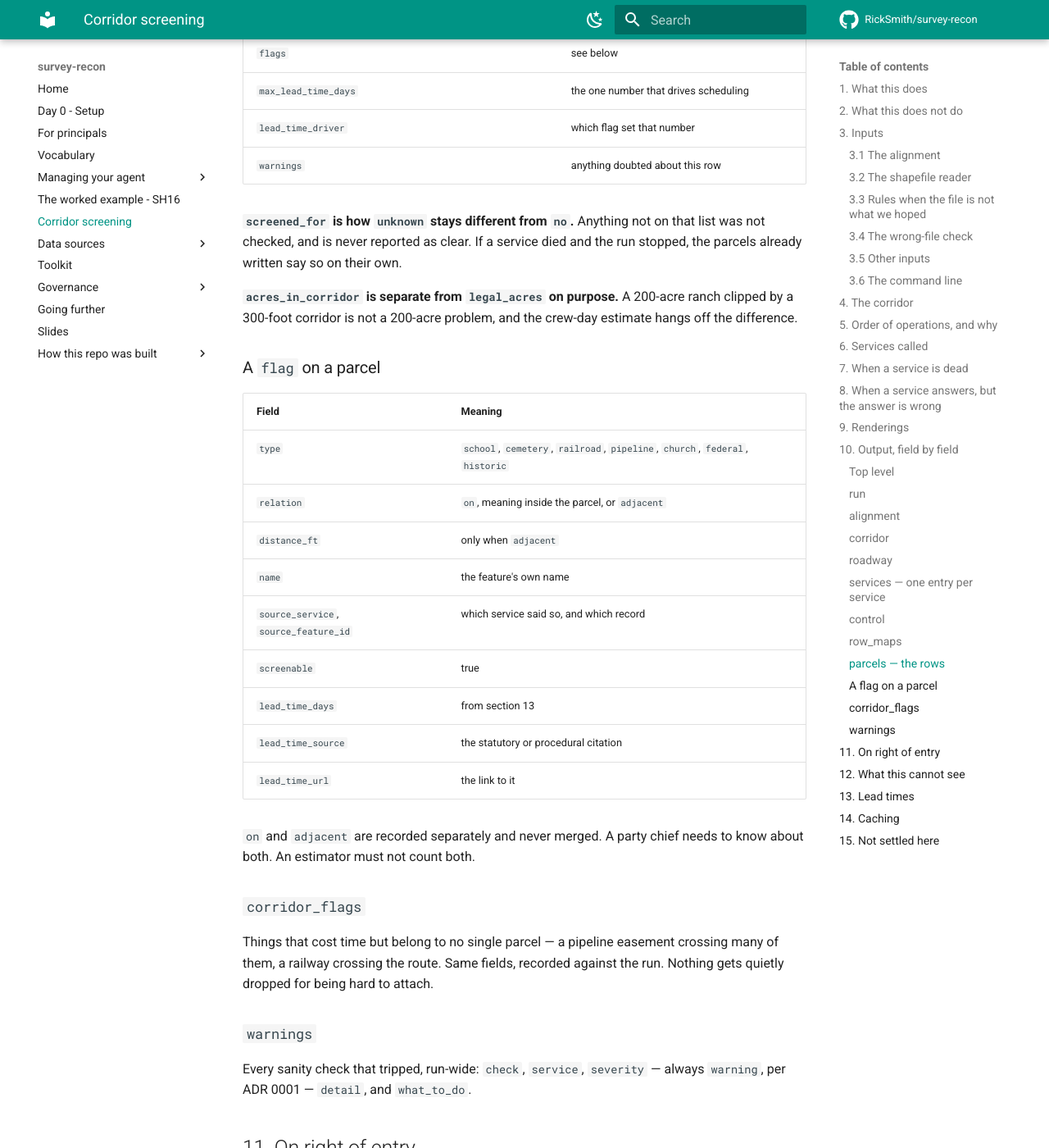
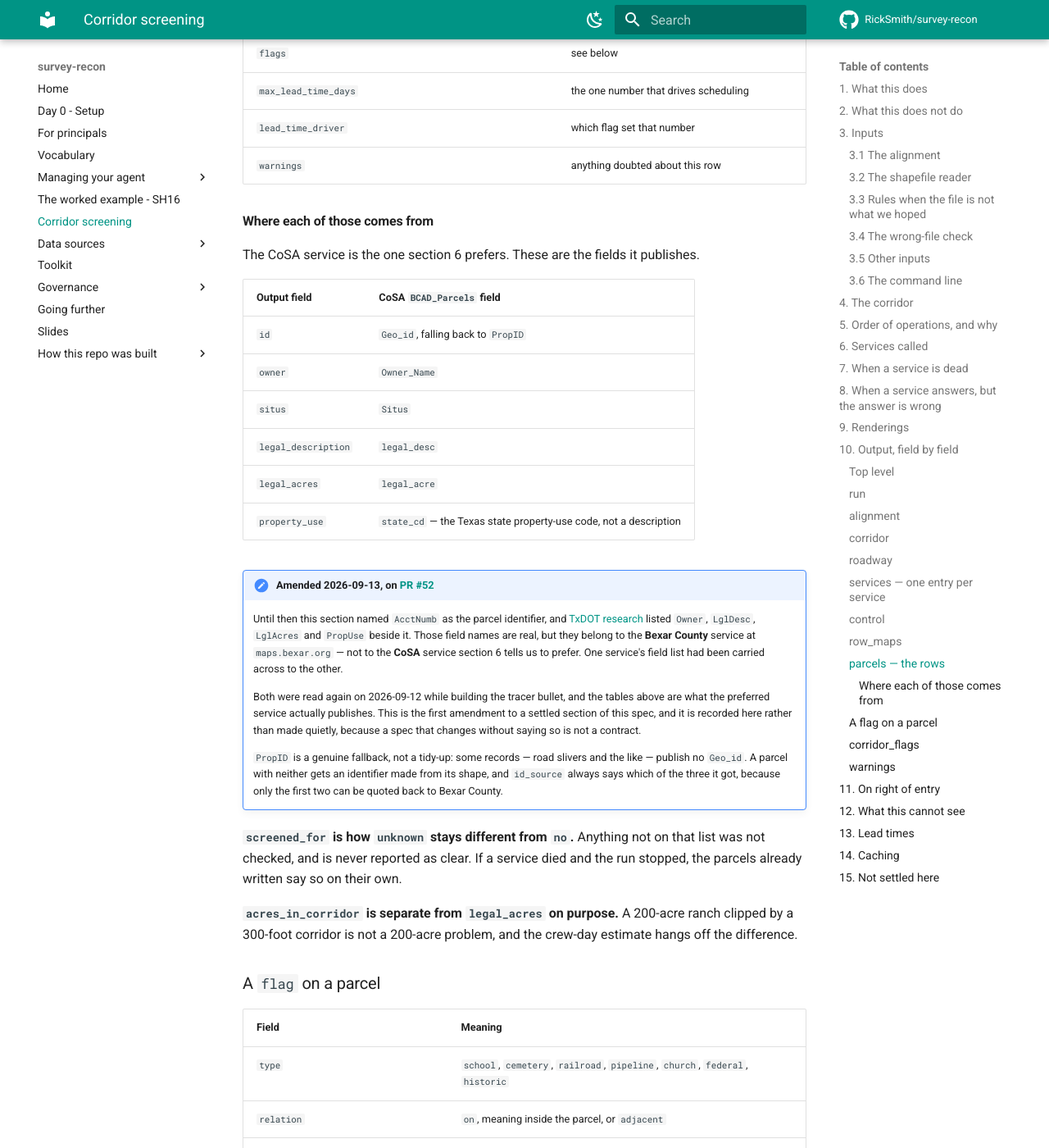
Before and after one commit to RickSmith/survey-recon, an MkDocs documentation site: the page built from docs/corridor-screen/spec.md, in a window 1280 px wide and 1400 px high, scrolled down 9412 px. Shown: the whole window at 82% size. Built offline with MkDocs 1.6.1 and Material for MkDocs 9.7.7, drawn with Linux system fonts in a browser that asks for light colours; comment, search, counter and statistics services are not loaded; some of the changed text lies outside the part shown.

Commit message:
Amend the spec's parcel field names, on Rick's call
The spec named `AcctNumb` as the parcel identifier. That field is real, but it
belongs to the Bexar County service, not to the CoSA service section 6 tells us
to prefer. The tool has followed the service since it was written; the spec is
what disagreed.

Amending a settled section is not the agent's call, so it was raised on PR #52
and left alone until Rick ruled. He chose to amend rather than leave the spec as
a record of what was agreed, on the grounds that a spec naming a field the
preferred service does not have will send whoever builds #14 the wrong way.

Section 10 now carries the real field names and a mapping table saying which
CoSA field feeds which output field -- including that `property_use` is the
Texas state property-use code rather than a description, which was not obvious
from the old wording either. The `PropID` fallback is written down rather than
left as a surprise, because some records publish no `Geo_id` and four rows in
the SH16 capture use it.

The amendment is noted in place and in the document header rather than made
quietly. A spec that changes without saying so is not a contract, and the note
is the part a reader needs in six months when the git blame has scrolled away.

Co-Authored-By: Claude Opus 5 <noreply@anthropic.com>

```diff
--- a/docs/corridor-screen/spec.md
+++ b/docs/corridor-screen/spec.md
@@ -1,6 +1,7 @@
 # Corridor screening — specification
 
 **Status:** settled 2026-09-12, from the grilling on [issue #5](https://github.com/RickSmith/survey-recon/issues/5).
+**Amended:** 2026-09-13 — section 10, the parcel field names. See the note there.
 **Scope of work for:** the `corridor-screen/` tool.
 
 A note on words. A **spec** is a scope of work. A **schema** is an agreed field list — the column headings on a parcel table that everybody uses the same way. An **endpoint** is the web address you ask a question of. A **cache** is a saved copy of an answer you already got. Everything else is in [CONTEXT.md](https://github.com/RickSmith/survey-recon/blob/main/CONTEXT.md).
@@ -247,8 +248,8 @@ This block is the honesty block. It is what lets somebody else decide whether to
 
 | Field | Meaning |
 |---|---|
-| `id` | `AcctNumb`, or a synthetic identifier |
-| `id_source` | `AcctNumb` or `synthetic` |
+| `id` | `Geo_id`, or `PropID`, or a synthetic identifier |
+| `id_source` | `Geo_id`, `PropID` or `synthetic` |
 | `owner`, `situs`, `legal_description`, `legal_acres`, `property_use` | as published by the appraisal district |
 | `acres_in_corridor` | how much of the parcel is actually inside the ribbon |
 | `fraction_in_corridor` | that figure as a proportion |
@@ -259,6 +260,38 @@ This block is the honesty block. It is what lets somebody else decide whether to
 | `max_lead_time_days` | the one number that drives scheduling |
 | `lead_time_driver` | which flag set that number |
 | `warnings` | anything doubted about this row |
+
+#### Where each of those comes from
+
+The CoSA service is the one section 6 prefers. These are the fields it publishes.
+
+| Output field | CoSA `BCAD_Parcels` field |
+|---|---|
+| `id` | `Geo_id`, falling back to `PropID` |
+| `owner` | `Owner_Name` |
+| `situs` | `Situs` |
+| `legal_description` | `legal_desc` |
+| `legal_acres` | `legal_acre` |
+| `property_use` | `state_cd` — the Texas state property-use code, not a description |
+
+!!! note "Amended 2026-09-13, on [PR #52](https://github.com/RickSmith/survey-recon/pull/52)"
+    Until then this section named `AcctNumb` as the parcel identifier, and
+    [TxDOT research](../txdot-research.md) listed `Owner`, `LglDesc`, `LglAcres`
+    and `PropUse` beside it. Those field names are real, but they belong to the
+    **Bexar County** service at `maps.bexar.org` — not to the **CoSA** service
+    section 6 tells us to prefer. One service's field list had been carried
+    across to the other.
+
+    Both were read again on 2026-09-12 while building the tracer bullet, and the
+    tables above are what the preferred service actually publishes. This is the
+    first amendment to a settled section of this spec, and it is recorded here
+    rather than made quietly, because a spec that changes without saying so is
+    not a contract.
+
+    `PropID` is a genuine fallback, not a tidy-up: some records — road slivers
+    and the like — publish no `Geo_id`. A parcel with neither gets an identifier
+    made from its shape, and `id_source` always says which of the three it got,
+    because only the first two can be quoted back to Bexar County.
 
 **`screened_for` is how `unknown` stays different from `no`.** Anything not on that list was not checked, and is never reported as clear. If a service died and the run stopped, the parcels already written say so on their own.
 
```
Also changed, not shown: docs/txdot-research.md (+7 -4 lines), 1 other file.
